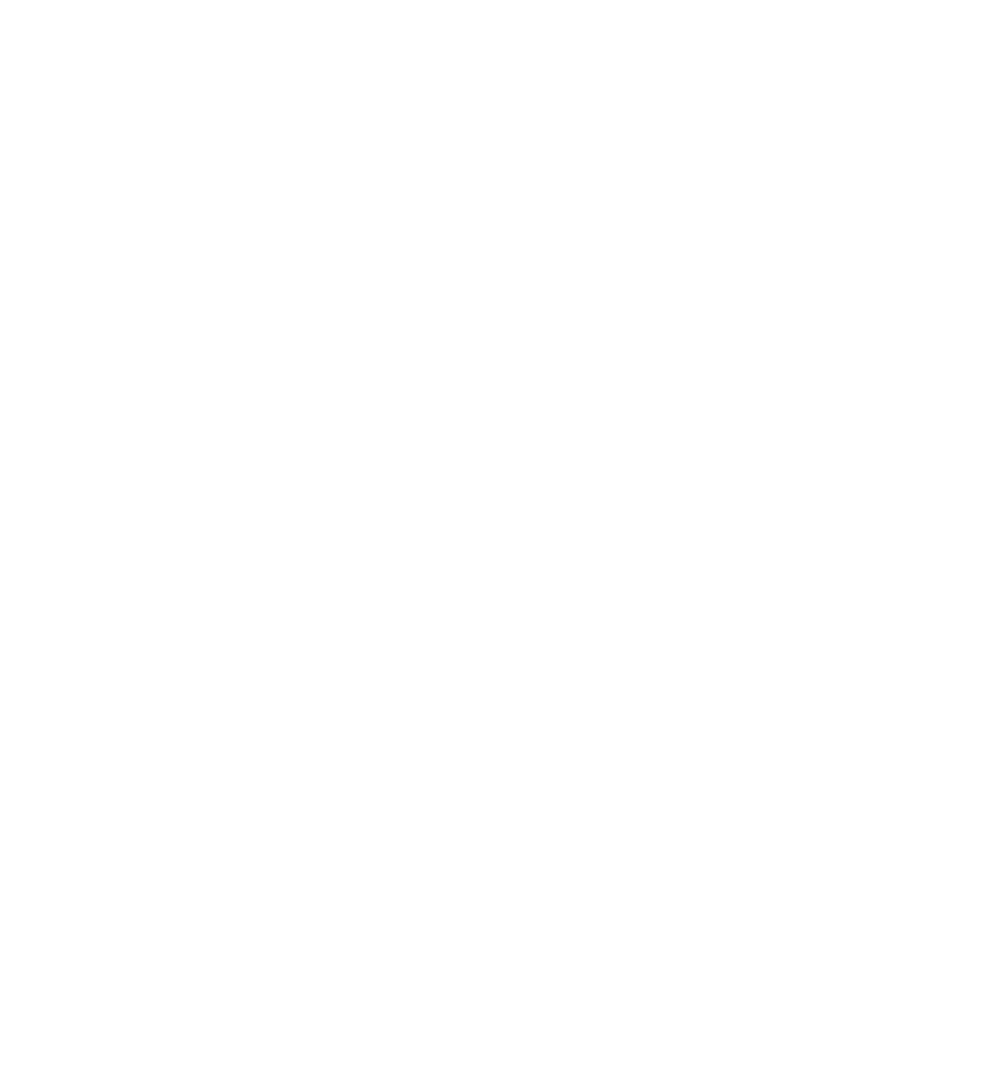
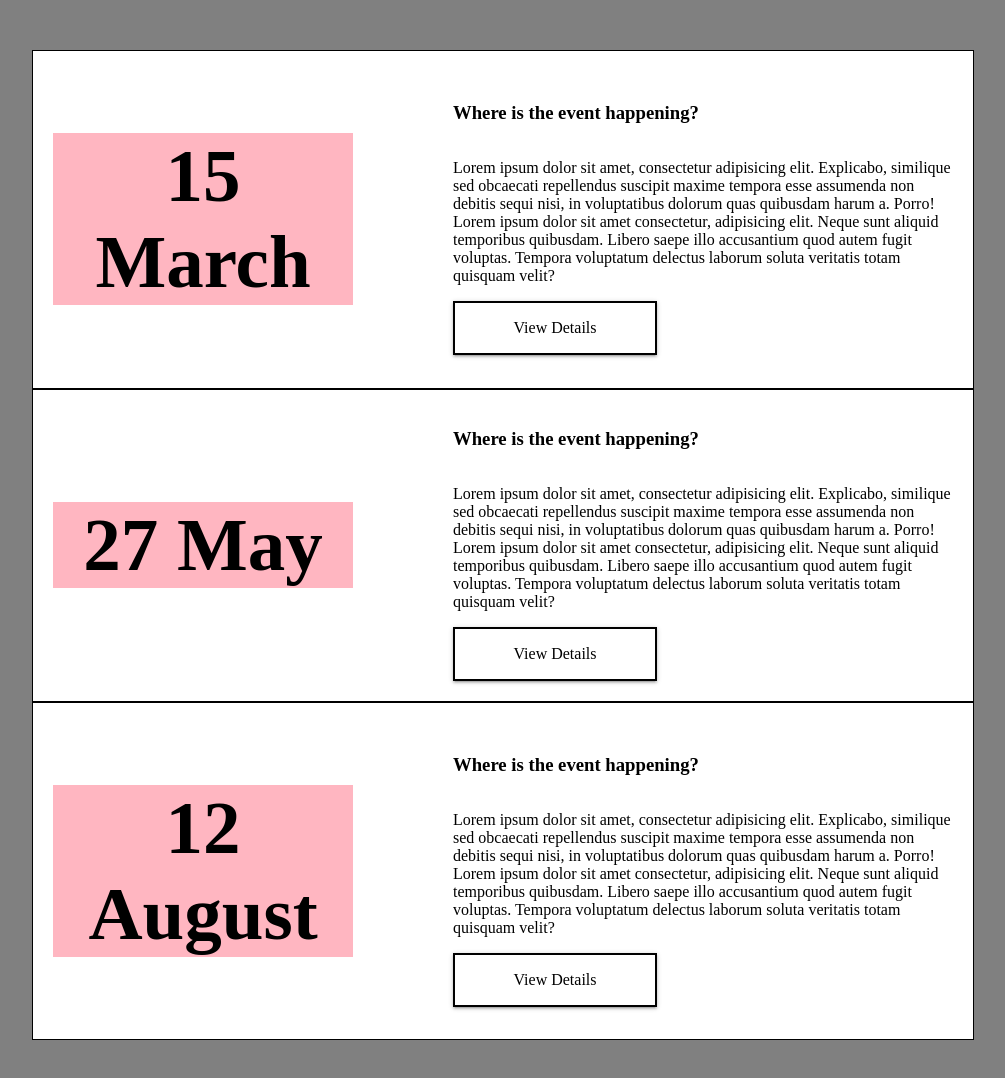
Before and after one commit to verosampedro/Dropdown, a plain HTML site: page index.html in a window 1280 px wide. Shown: the whole page, without its empty margins (137-1142 px from the left). Before the commit the page ends 800 px from the top, so only its background shows below. Drawn offline with Linux system fonts and the light colour scheme.

Commit message:
finished exercise

```diff
--- /dev/null
+++ b/assets/css/dropdown-styles.css
@@ -0,0 +1,109 @@
+body {
+    margin-top: 50px;
+    background-color: gray;
+    display: flex;
+    flex-direction: column;
+    align-items: center;
+    justify-content: center;
+}
+
+#dropdown-menu {
+  border: 2px solid black;
+  color: black;
+  cursor: pointer;
+  height: 50px;
+  line-height: 50px;
+  position: relative;
+  width: 200px;
+  text-align: center;
+  text-decoration: none;
+  z-index: 1;
+  transform: perspective(1000px);
+   -webkit-box-shadow: 0 2px 2px 0 rgba(0, 0, 0, 0.14), 0 3px 1px -2px rgba(0, 0, 0, 0.12), 0 1px 5px 0 rgba(0, 0, 0, 0.2);
+  box-shadow: 0 2px 2px 0 rgba(0, 0, 0, 0.14), 0 3px 1px -2px rgba(0, 0, 0, 0.12), 0 1px 5px 0 rgba(0, 0, 0, 0.2);
+}
+
+.dropdown-list {
+  background-color: #fff;
+  list-style-type: none;
+  margin: 0;
+  padding: 0;
+  position: absolute;
+  left: 0;
+  opacity: 0;
+  text-align: center;
+  top: 0;
+  visibility: hidden;
+}
+
+.dropdown-list li:first-child {
+  cursor: default;
+}
+
+.dropdown-list a {
+  color: #000;
+  display: inline-block;
+  width: 100%;
+  text-decoration: none;
+  -webkit-transition: all 1s;
+  transition: all 1s;
+}
+
+.dropdown-list a:hover {
+  background: black;
+  color: #fff;
+}
+
+#dropdown-menu:hover .dropdown-list {
+  border: 1px solid black;
+  color: white;
+  opacity: 1;
+  visibility: visible;
+  top: 100%;
+  width: 100%;
+  -webkit-transition: all .5s, background, 2s .5s linear;
+  transition: all .5s, background 2s .5s linear;
+}
+
+
+.container_1 {
+    border: 1px solid black;
+    padding: 20px;
+    width: 900px;
+    background-color: white;
+}
+
+.container_2 {
+    border: 1px solid black;
+    padding: 20px;
+    width: 900px;
+    background-color: white;
+}
+
+.container_3 {
+    border: 1px solid black;
+    padding: 20px;
+    width: 900px;
+    background-color: white;
+}
+
+.mini-container {
+    display: flex;
+    justify-content: space-between;
+    align-items: center;
+}
+
+.mini-box {
+    display: flex;
+    flex-direction: column;
+    width: 500px;
+    justify-content: flex-end;
+}
+
+h1 {
+    background-color: lightpink;
+    color: black;
+    width: 300px;
+    text-align: center;
+    font-size: 75px;
+}
--- /dev/null
+++ b/assets/css/styles.css
@@ -0,0 +1 @@
+@import url(dropdown-styles.css);
--- a/index.html
+++ b/index.html
@@ -3,10 +3,132 @@
 <head>
     <meta charset="UTF-8">
     <meta name="viewport" content="width=device-width, initial-scale=1.0">
+    <link rel="stylesheet" href="/assets/css/styles.css">
     <title>Dropdown</title>
-    <link rel="stylesheet" href="css/styles.css">
 </head>
+
 <body>
+
+    <main>
+
+
+        <div class="container_1">
+
+            <section class="mini-container">
+
+                <h1>15 March</h1>
+
+                <article class="mini-box">
+
+                    <h3>Where is the event happening?</h3>
+
+                    <p>Lorem ipsum dolor sit amet, consectetur adipisicing elit. Explicabo, similique sed obcaecati repellendus suscipit maxime tempora esse assumenda non debitis sequi nisi,
+                    in voluptatibus dolorum quas quibusdam harum a. Porro! Lorem ipsum dolor sit amet consectetur, adipisicing elit. Neque sunt aliquid temporibus quibusdam. Libero saepe
+                    illo accusantium quod autem fugit voluptas. Tempora voluptatum delectus laborum soluta veritatis totam quisquam velit?</p>
+
+                    <nav>
+
+                        <div id="dropdown-menu"> View Details
+
+                            <ul class="dropdown-list">
+
+                                <li class="item-1"> <a href="#"> Item 1 </a> </li>
+                                <li class="item-2"> <a href="#"> Item 2 </a> </li>
+                                <li class="item-3"> <a href="#"> Item 3 </a> </li>
+                                <li class="item-4"> <a href="#"> Item 4 </a> </li>
+                                <li class="item-5"> <a href="#"> Item 5 </a> </li>
+
+                            </ul>
+
+                        </div>
+
+                    </nav>
+
+                </article>
+
+            </section>
+
+        </div>
+
+        <div class="container_2">
+
+            <section class="mini-container">
+
+                <h1>27 May</h1>
+
+                <article class="mini-box">
+
+                    <h3>Where is the event happening?</h3>
+
+                    <p>Lorem ipsum dolor sit amet, consectetur adipisicing elit. Explicabo, similique sed obcaecati repellendus suscipit maxime tempora esse assumenda non debitis sequi nisi,
+                    in voluptatibus dolorum quas quibusdam harum a. Porro! Lorem ipsum dolor sit amet consectetur, adipisicing elit. Neque sunt aliquid temporibus quibusdam. Libero saepe
+                    illo accusantium quod autem fugit voluptas. Tempora voluptatum delectus laborum soluta veritatis totam quisquam velit?</p>
+
+                    <nav>
+
+                        <div id="dropdown-menu"> View Details
+
+                            <ul class="dropdown-list">
+
+                                <li class="item-1"> <a href="#"> Item 1 </a> </li>
+                                <li class="item-2"> <a href="#"> Item 2 </a> </li>
+                                <li class="item-3"> <a href="#"> Item 3 </a> </li>
+                                <li class="item-4"> <a href="#"> Item 4 </a> </li>
+                                <li class="item-5"> <a href="#"> Item 5 </a> </li>
+
+                            </ul>
+
+                </article>
+
+                        </div>
+
+                    </nav>
+
+            </section>
+
+        </div>
+
+        <div class="container_3">
+
+            <section class="mini-container">
+
+                <h1>12 August</h1>
+
+                <article class="mini-box">
+
+                    <h3>Where is the event happening?</h3>
+
+                    <p>Lorem ipsum dolor sit amet, consectetur adipisicing elit. Explicabo, similique sed obcaecati repellendus suscipit maxime tempora esse assumenda non debitis sequi nisi,
+                    in voluptatibus dolorum quas quibusdam harum a. Porro! Lorem ipsum dolor sit amet consectetur, adipisicing elit. Neque sunt aliquid temporibus quibusdam. Libero saepe
+                    illo accusantium quod autem fugit voluptas. Tempora voluptatum delectus laborum soluta veritatis totam quisquam velit?</p>
+
+                    <nav>
+
+                        <div id="dropdown-menu"> View Details
+
+                            <ul class="dropdown-list">
+
+                                <li class="item-1"> <a href="#"> Item 1 </a> </li>
+                                <li class="item-2"> <a href="#"> Item 2 </a> </li>
+                                <li class="item-3"> <a href="#"> Item 3 </a> </li>
+                                <li class="item-4"> <a href="#"> Item 4 </a> </li>
+                                <li class="item-5"> <a href="#"> Item 5 </a> </li>
+
+                            </ul>
+
+                        </div>
+
+                    </nav>
+
+                </article>
+
+            </section>
+
+        </div>
+
+    </main>
+
+
 
 </body>
 </html>
```
Also changed, not shown: css/styles.css (deleted).
